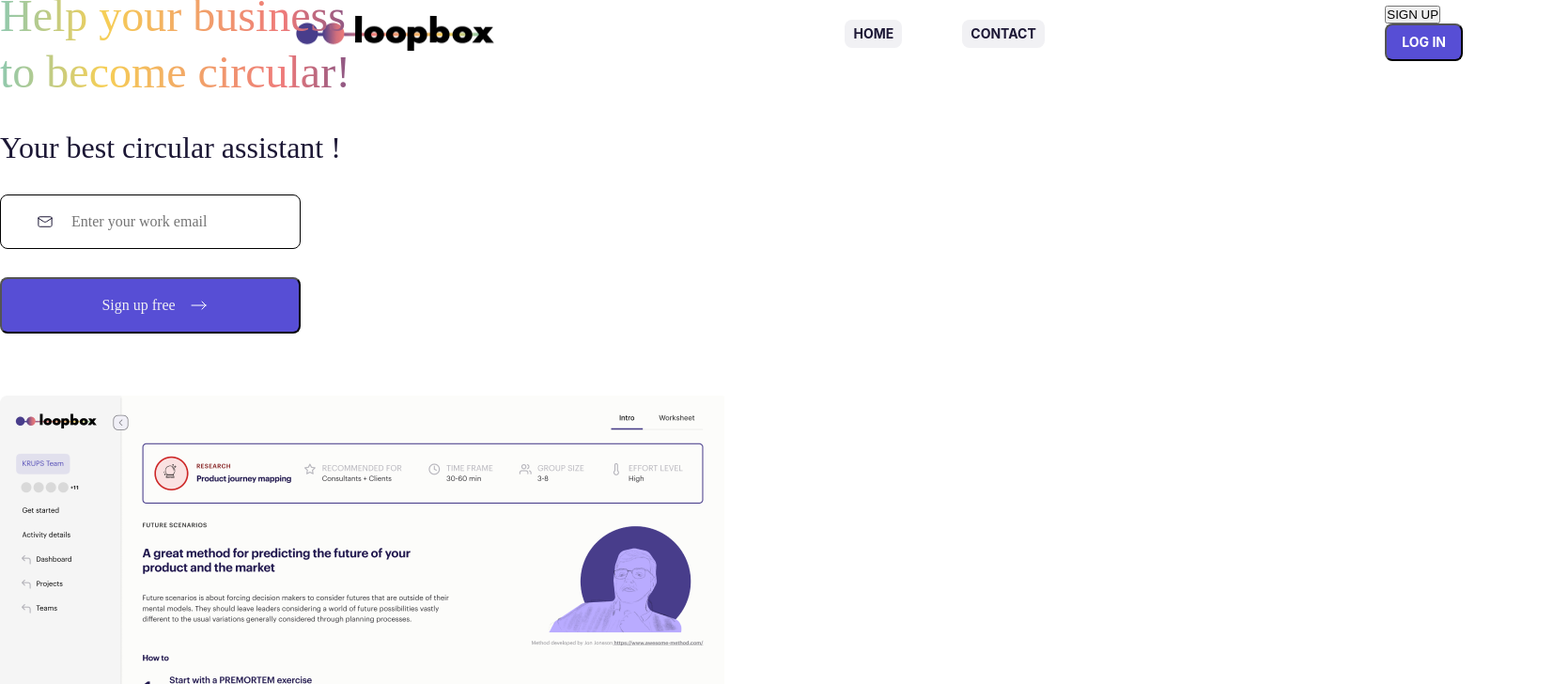
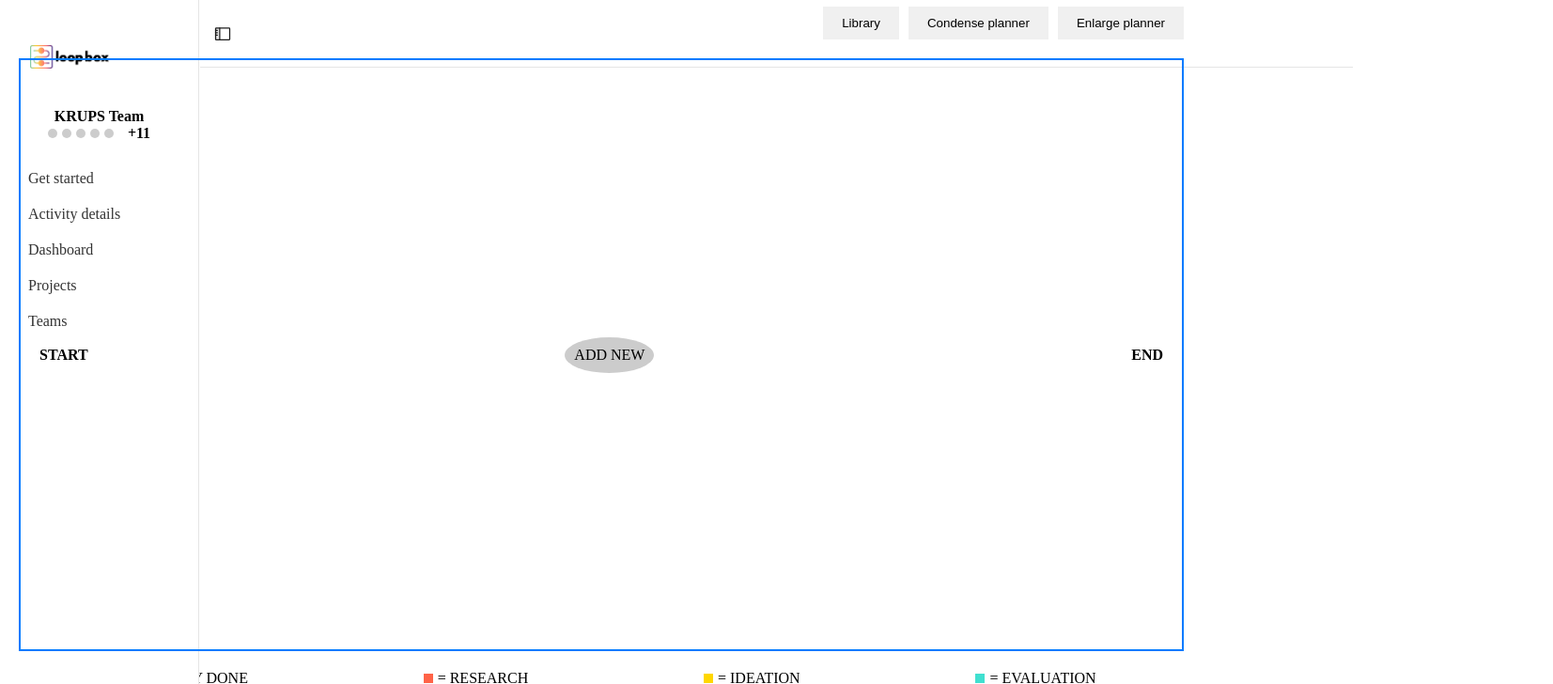
Before and after one commit to AlexanderJarvheden/DD1367-Software-Engineering-in-Project-Form, a React (Create React App) app in the folder client/: page / in a window 1280 px wide. Shown: the top 728 px of the page at 94% size, 1653 px wide, since content can reach past the window. Built offline with nearby package versions, Linux system fonts and the light colour scheme.

Commit message:
ändrar till inloggad

```diff
--- a/client/src/App.jsx
+++ b/client/src/App.jsx
@@ -20,7 +20,7 @@ import './App.css';
 
 function App() {
     //Kolla state på om user är logged in eller logged out
-    const [loggedIn, setLoggedIn ] = useState(false)
+    const [loggedIn, setLoggedIn ] = useState(true)
 
     const toggleRoute = () =>{
         setLoggedIn(!loggedIn)
```
